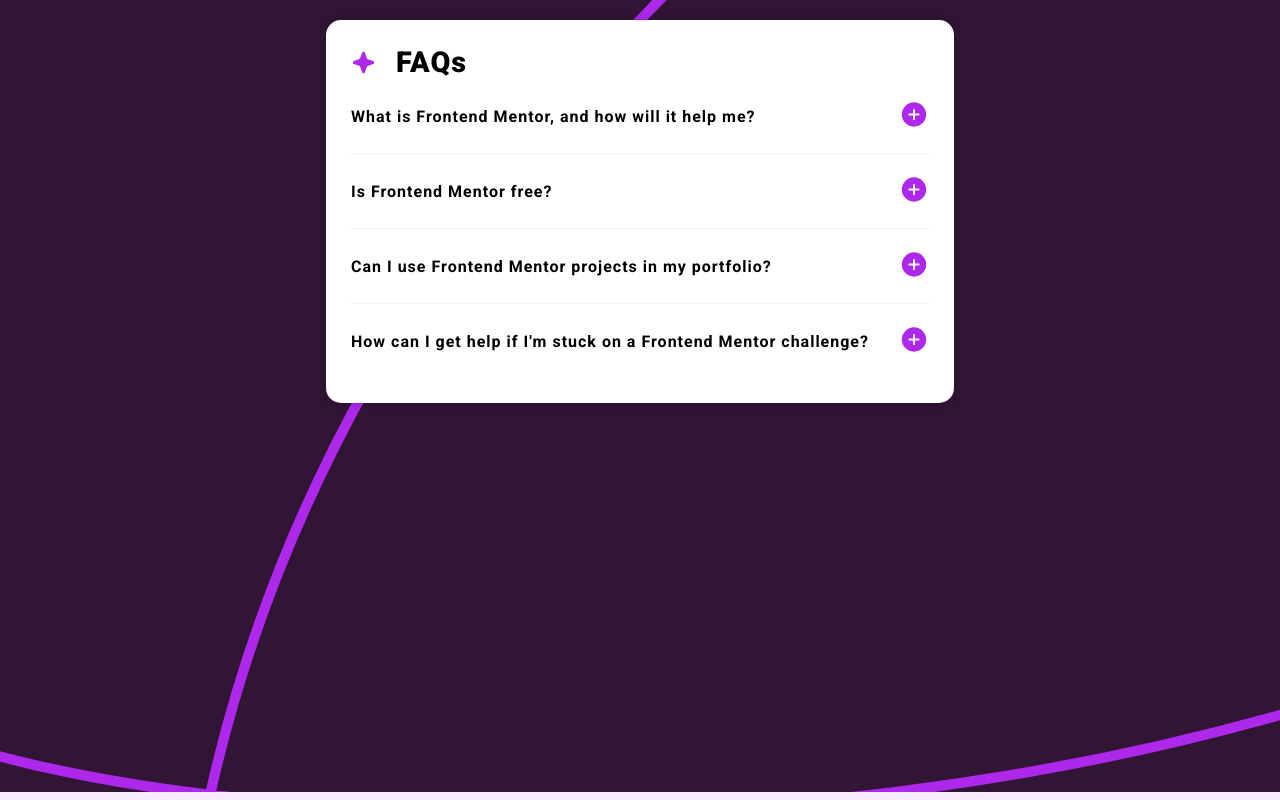
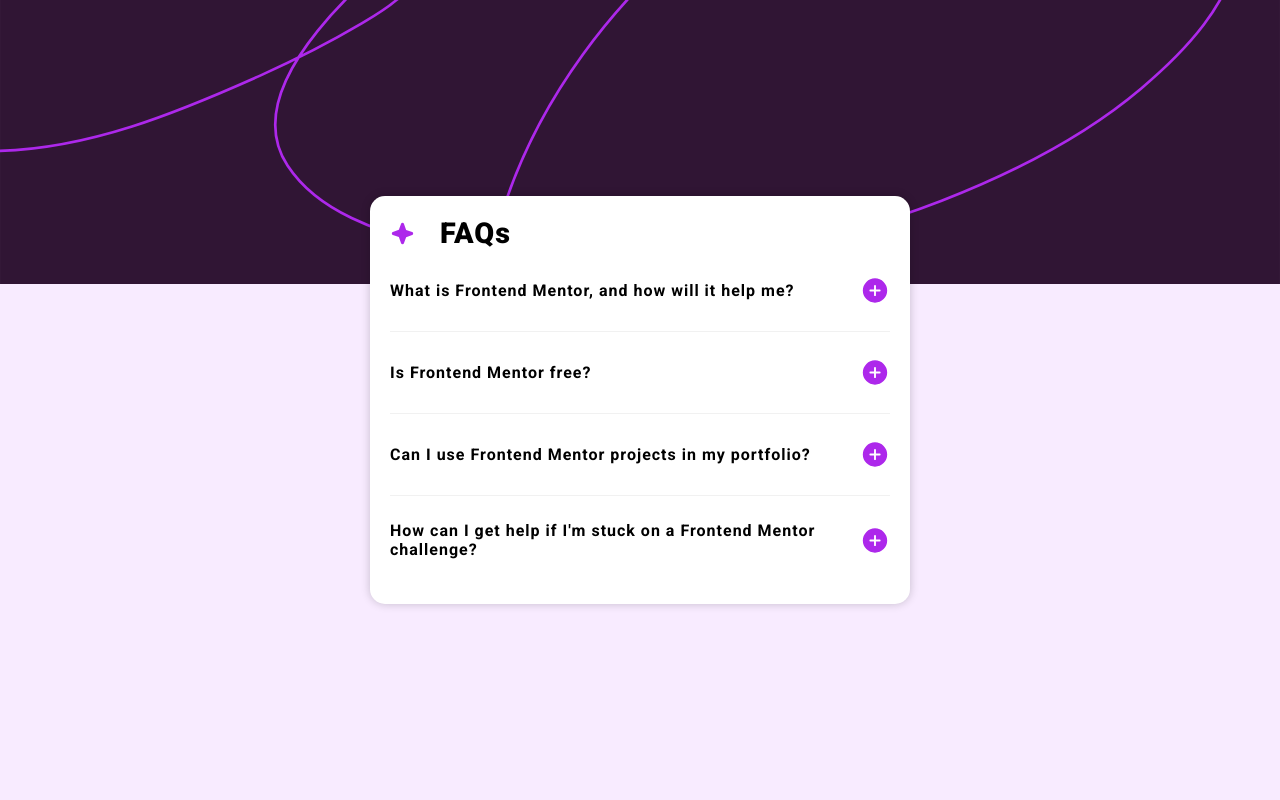
Before and after one commit to DannPandal/task1-accordion-main, a plain HTML site: page index.html in a window 1280 px wide. Drawn offline with Linux system fonts and the light colour scheme.

Commit message:
ready task reto 1

```diff
--- a/index.html
+++ b/index.html
@@ -13,8 +13,8 @@
     </head>
     <body>
         <section class="background_web">
-            <img src="./assets/images/background-pattern-desktop.svg" alt="" id="background_web_desktop" />
-            <img src="./assets/images/background-pattern-mobile.svg" alt="" id="background_web_mobile" class="active" />
+            <img src="./assets/images/background-pattern-mobile.svg" alt="" class="mobile" />
+            <img src="./assets/images/background-pattern-desktop.svg" alt="" class="desktop" />
         </section>
 
         <main>
@@ -28,12 +28,8 @@
                     <div class="accordion--item--title">
                         <span>What is Frontend Mentor, and how will it help me?</span>
                         <div class="accordion--item--title--icon">
-                            <button class="btn-plus active">
-                                <img src="./assets/images/icon-plus.svg" alt="icon-plus" />
-                            </button>
-                            <button class="btn-minus">
-                                <img src="./assets/images/icon-minus.svg" alt="icon-minus" />
-                            </button>
+                            <img src="./assets/images/icon-plus.svg" alt="icon-plus" class="icon-plus active" />
+                            <img src="./assets/images/icon-minus.svg" alt="icon-minus" class="icon-minus" />
                         </div>
                     </div>
                     <div class="accordion--item--detail">
@@ -45,12 +41,8 @@
                     <div class="accordion--item--title">
                         <span>Is Frontend Mentor free?</span>
                         <div class="accordion--item--title--icon">
-                            <button class="btn-plus active">
-                                <img src="./assets/images/icon-plus.svg" alt="icon-plus" />
-                            </button>
-                            <button class="btn-minus">
-                                <img src="./assets/images/icon-minus.svg" alt="icon-minus" />
-                            </button>
+                            <img src="./assets/images/icon-plus.svg" alt="icon-plus" class="icon-plus active" />
+                            <img src="./assets/images/icon-minus.svg" alt="icon-minus" class="icon-minus" />
                         </div>
                     </div>
                     <div class="accordion--item--detail">
@@ -62,12 +54,8 @@
                     <div class="accordion--item--title">
                         <span>Can I use Frontend Mentor projects in my portfolio?</span>
                         <div class="accordion--item--title--icon">
-                            <button class="btn-plus active">
-                                <img src="./assets/images/icon-plus.svg" alt="icon-plus" />
-                            </button>
-                            <button class="btn-minus">
-                                <img src="./assets/images/icon-minus.svg" alt="icon-minus" />
-                            </button>
+                            <img src="./assets/images/icon-plus.svg" alt="icon-plus" class="icon-plus active" />
+                            <img src="./assets/images/icon-minus.svg" alt="icon-minus" class="icon-minus" />
                         </div>
                     </div>
                     <div class="accordion--item--detail">
@@ -79,21 +67,15 @@
                     <div class="accordion--item--title">
                         <span>How can I get help if I'm stuck on a Frontend Mentor challenge?</span>
                         <div class="accordion--item--title--icon">
-                          <button class="btn-plus active">
-                              <img src="./assets/images/icon-plus.svg" alt="icon-plus" />
-                          </button>
-                          <button class="btn-minus">
-                              <img src="./assets/images/icon-minus.svg" alt="icon-minus" />
-                          </button>
+                            <img src="./assets/images/icon-plus.svg" alt="icon-plus" class="icon-plus active" />
+                            <img src="./assets/images/icon-minus.svg" alt="icon-minus" class="icon-minus" />
                         </div>
                     </div>
                     <div class="accordion--item--detail">
-                    The best place to get help is inside Frontend Mentor's Discord community. There's a help channel where you can
-                    ask questions and seek support from other community members.
+                        The best place to get help is inside Frontend Mentor's Discord community. There's a help channel where you can ask questions and seek support from other community members.
                     </div>
                 </div>
             </section>
-
         </main>
 
         <!-- <div class="attribution">Challenge by <a href="https://www.frontendmentor.io?ref=challenge" target="_blank">Frontend Mentor</a>. Coded by <a href="#">Your Name Here</a>.</div> -->
--- a/script.js
+++ b/script.js
@@ -1,37 +1,49 @@
 let accordionItem = document.querySelectorAll('.accordion--item');
-
 
 accordionItem.forEach(item => {
 
-    let buttonPlus = item.querySelector('.btn-plus');
-    let buttonMinus = item.querySelector('.btn-minus');
+    item.addEventListener('click', function () {
 
-    buttonPlus.addEventListener('click', function () {
-
-        buttonPlus.classList.remove('active');
-        buttonMinus.classList.add('active');
-
-        item.querySelector('.accordion--item--detail').classList.add('active');
+        item.querySelector('.icon-plus').classList.toggle('active');
+        item.querySelector('.icon-minus').classList.toggle('active');
+        item.querySelector('.accordion--item--detail').classList.toggle('active');
 
     });
 
-    buttonMinus.addEventListener('click', function () {
-
-        buttonMinus.classList.remove('active');
-        buttonPlus.classList.add('active');
-
-        item.querySelector('.accordion--item--detail').classList.remove('active');
-
-    });
+})
 
 
-    let itemHeader = item.querySelector('.accordion--item--title');
+// accordionItem.forEach(item => {
 
-    itemHeader.addEventListener('click', function () {
+//     let buttonPlus = item.querySelector('.btn-plus');
+//     let buttonMinus = item.querySelector('.btn-minus');
 
-        console.log('header')
+//     buttonPlus.addEventListener('click', function () {
 
-    });
+//         buttonPlus.classList.remove('active');
+//         buttonMinus.classList.add('active');
+
+//         item.querySelector('.accordion--item--detail').classList.add('active');
+
+//     });
+
+//     buttonMinus.addEventListener('click', function () {
+
+//         buttonMinus.classList.remove('active');
+//         buttonPlus.classList.add('active');
+
+//         item.querySelector('.accordion--item--detail').classList.remove('active');
+
+//     });
 
 
-})
+//     let itemHeader = item.querySelector('.accordion--item--title');
+
+//     itemHeader.addEventListener('click', function () {
+
+//         console.log('header')
+
+//     });
+
+
+// })
--- a/style.scss
+++ b/style.scss
@@ -38,19 +38,22 @@
 
     & img {
         display: none;
+        width: 100%;
     }
 
-    & img.active {
+    & > .mobile{
         display: block;
-        width: 100%;
+    }
+    & > .desktop{
+        display: none;
     }
 }
 
 
 
-
 main {
     width: 100%;
+    height: 100vh;
     position: relative;
     display: flex;
     justify-content: center;
@@ -60,18 +63,24 @@
 }
 
 .accordion {
-    min-width: 200px;
+    position: absolute;
+    top: 50%;
+    left: 50%;
+    transform: translate(-50%, -50%);
+
+    min-width: 300px;
+    max-width: 540px;
     border-radius: 15px;
     background-color: $color-white;
-    padding: 25px;
+    padding: 20px;
     box-shadow: 0px 0px 10px rgba(0, 0, 0, 0.2);
 
     @include flex(flex-start, stretch, column);
-    gap: 20px;
+    gap: 25px;
 
     &--title {
         @include flex(flex-start);
-        gap: 20px;
+        gap: 25px;
 
         & h1 {
             font-size: 1.8rem;
@@ -84,16 +93,16 @@
         }
     }
 
-    & .accordion--item {
+    &--item {
 
         &:last-child {
             border-bottom: 0;
         }
 
         @include flex(flex-start, flex-start, column);
-        gap: 10px;
         border-bottom: 1px solid #f1f1f1;
-        padding: 0 0 20px 0;
+        padding: 0 0 25px 0;
+        gap: 25px;
 
         &--title {
             @include flex(space-between, center, row);
@@ -111,14 +120,14 @@
                 @include flex(flex-start, flex-start, column);
                 transition: all 0.3s ease-in-out;
 
-                & button {
+                & img {
                     background: none;
                     border: 0;
                     border-radius: 50%;
                     display: none;
                 }
 
-                & button.active {
+                & img.active {
                     display: block;
                 }
             }
@@ -136,3 +145,17 @@
         }
     }
 }
+
+@media screen and (min-width: 768px) {
+
+    .background_web {
+
+        & > .mobile{
+            display: none;
+        }
+        & > .desktop{
+            display: block;
+        }
+    }
+
+}
```
Also changed, not shown: style.css, 1 other file. Lines whose indentation alone changed are shown as unchanged.
